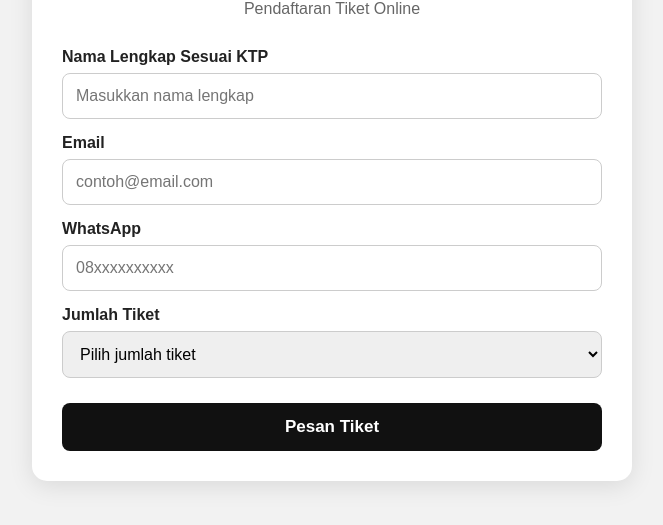
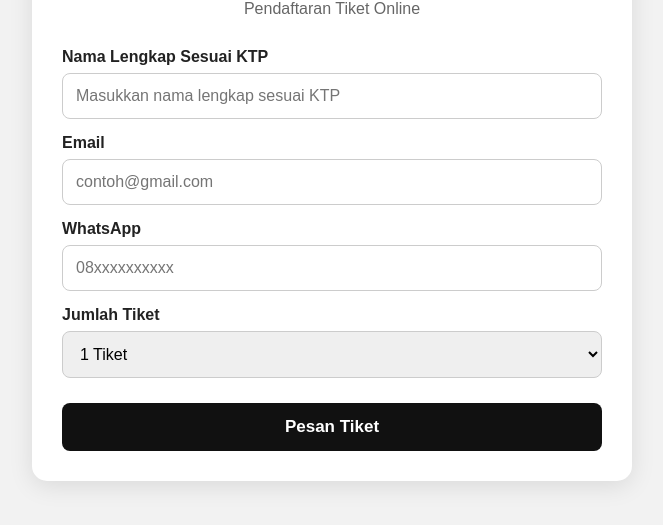
Before and after one commit to alfatharif28-prog/sistem-tiket, a plain HTML site: page index.html in a window 1280 px wide. Shown: the part 143-668 px from the top of the page, without its empty margins (308-971 px from the left). Drawn offline with nearby package versions, Linux system fonts and the light colour scheme.

Commit message:
Update index.html

```diff
--- a/index.html
+++ b/index.html
@@ -168,7 +168,7 @@
       <input
         type="text"
         id="nama"
-        placeholder="Masukkan nama lengkap"
+        placeholder="Masukkan nama lengkap sesuai KTP"
         required
       >
 
@@ -176,7 +176,7 @@
       <input
         type="email"
         id="email"
-        placeholder="contoh@email.com"
+        placeholder="contoh@gmail.com"
         required
       >
 
@@ -189,15 +189,9 @@
       >
 
       <label for="jumlah">Jumlah Tiket</label>
-      <select id="jumlah" required>
-        <option value="">Pilih jumlah tiket</option>
-        <option value="1">1 Tiket</option>
-        <option value="2">2 Tiket</option>
-        <option value="3">3 Tiket</option>
-        <option value="4">4 Tiket</option>
-        <option value="5">5 Tiket</option>
-      </select>
-
+     <select id="jumlahTiket" required>
+    <option value="1">1 Tiket</option>
+</select>
       <button type="submit" id="submitBtn">
         Pesan Tiket
       </button>
```
